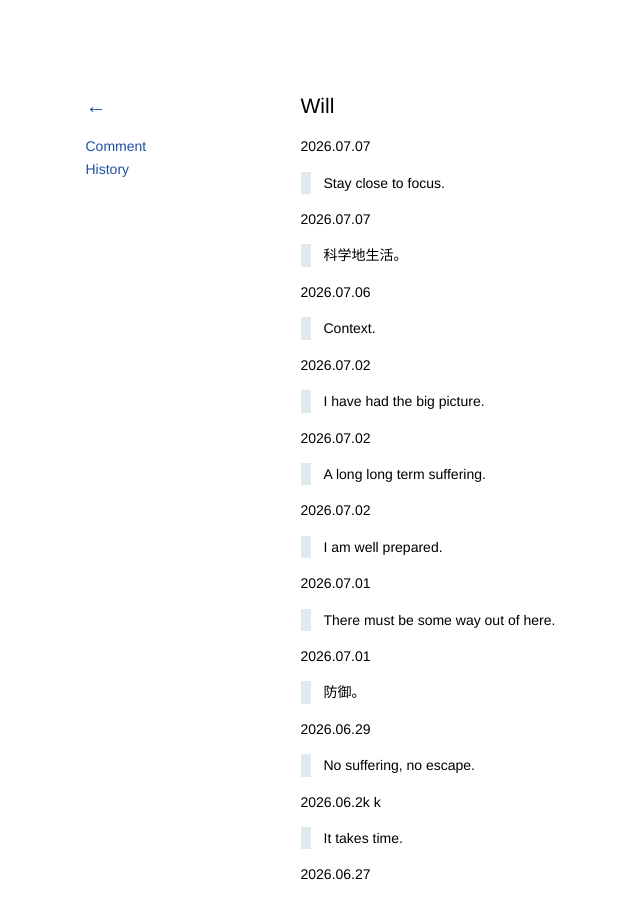
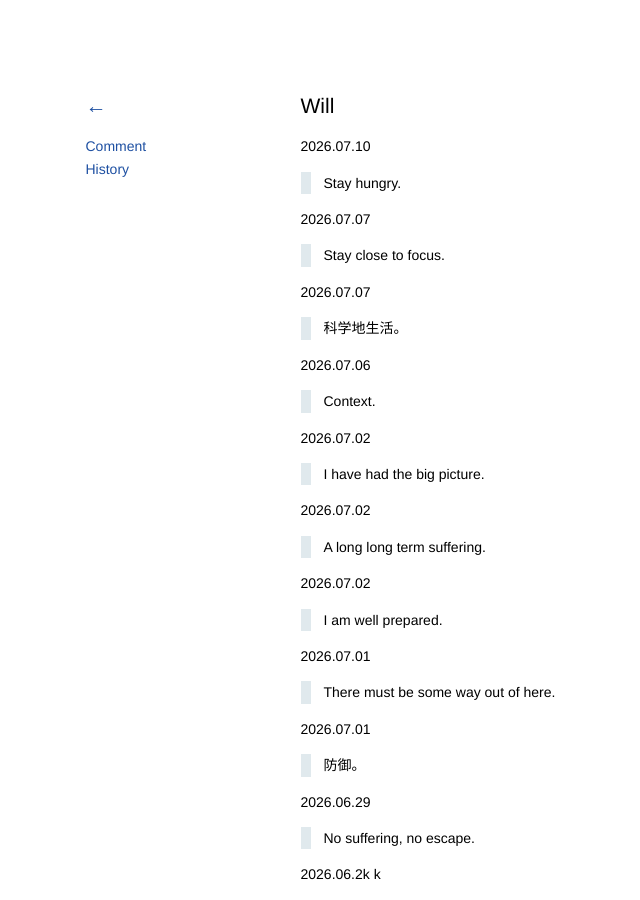
Before and after one commit to kidlj/awei, a Jekyll site: the page built from _wiki/will.md, in a window 1280 px wide and 900 px high. Shown: the whole window, without its empty margins (47-687 px from the left). Built offline with Jekyll 4.4.1, drawn with Linux system fonts in a browser that asks for light colours.

Commit message:
update will

```diff
--- a/_wiki/will.md
+++ b/_wiki/will.md
@@ -1,6 +1,10 @@
 ---
 title: Will
 ---
+
+2026.07.10
+
+> Stay hungry.
 
 2026.07.07
 
```
